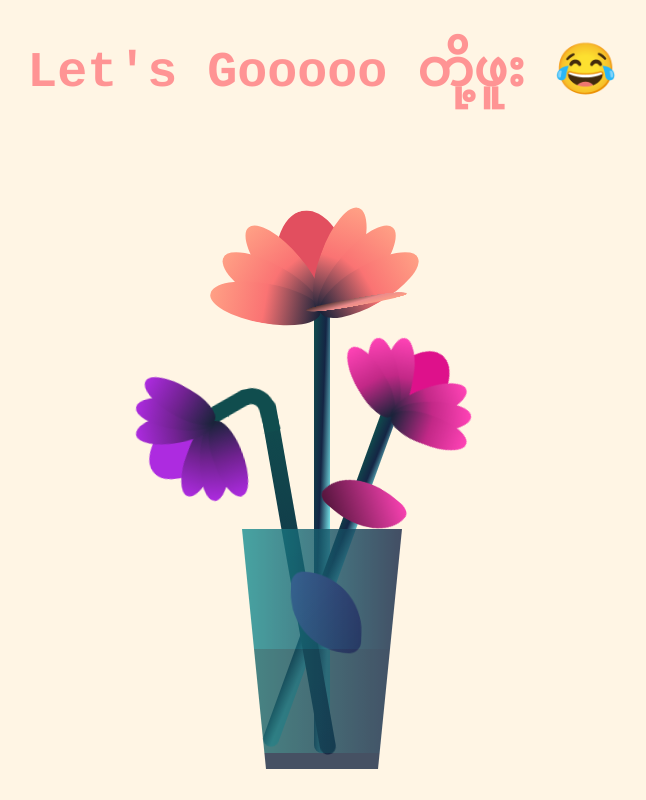
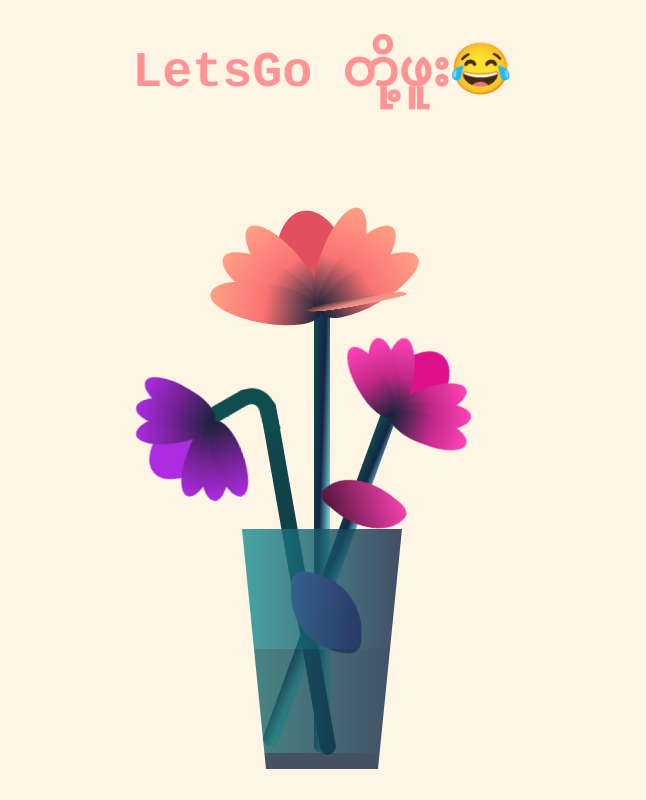
Before and after one commit to tharhtetkyaw124/maymeeko, a plain HTML site: page lastpage.html in a window 1280 px wide. Shown: the whole page, without its empty margins (318-964 px from the left). Drawn offline with Linux system fonts and the light colour scheme.

Commit message:
third commit aff

```diff
--- a/lastpage.html
+++ b/lastpage.html
@@ -8,7 +8,7 @@
   </head>
   <body>
     <div id="thankyou">
-      <b>Let's Gooooo တို့ဖူး 😂</b>
+      <b>LetsGo တို့ဖူး😂</b>
     </div>
     <div class="flower">
       <div class="f-wrapper">
```
